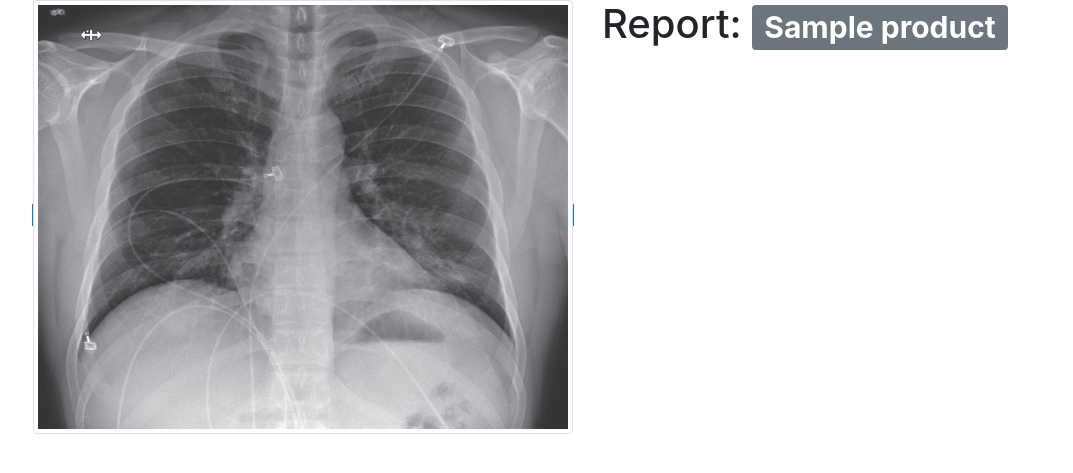
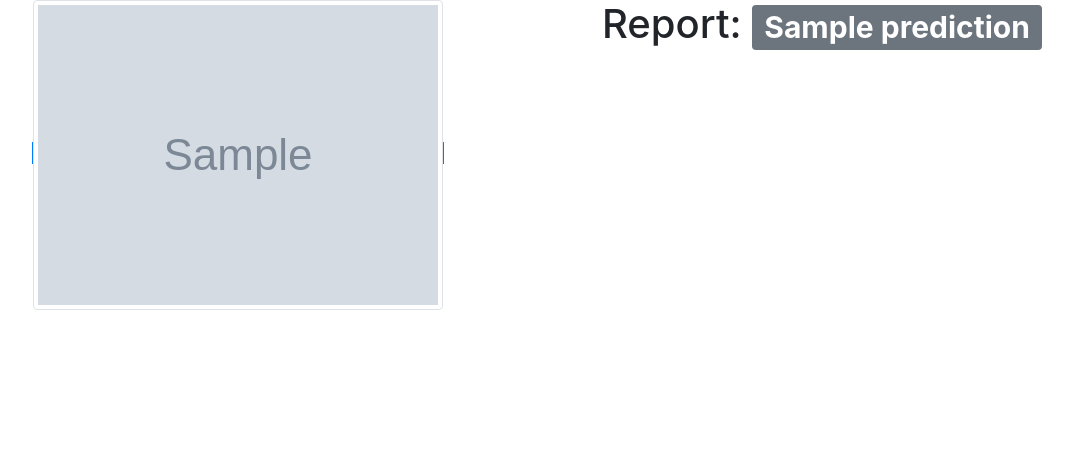
Before and after one commit to daynerz/XRayPredictor, a Flask app: template templates/predict.html in a window 1280 px wide. Shown: the top 473 px of the page, without its empty margins (53-1126 px from the left). Run offline with Flask 2, Linux system fonts and the light colour scheme; the template is opened without the code that fills it: most values are stand-ins (such as "Sample title", 1, 10 or a date in 2020); grey boxes marked "Sample" are stand-in pictures; parts of the project's set-up code (start-up, migrations or seed data) failed here and were passed over; some libraries are stand-ins or nearby versions.

Commit message:
render user image and format prediction

```diff
--- a/app.py
+++ b/app.py
@@ -22,7 +22,7 @@ def predict():
         output = getPrediction(file_path)
         print(output)
 
-    return render_template('predict.html', product = output, user_image = file_path, file_name=filename)
+    return render_template('predict.html', prediction = output, user_image = '/static/'+filename, file_name=filename)
 
 if __name__ == "__main__":
     app.run()
--- a/main.py
+++ b/main.py
@@ -68,7 +68,6 @@ model.save('saved_model.h5')
 
 # Prediction
 def getPrediction(image_path):
-    print("this is image path: ", image_path)
     image = load_img(image_path, target_size=(224, 224))
     image = img_to_array(image)
     image = image.reshape((1, image.shape[0], image.shape[1], image.shape[2]))
@@ -76,12 +75,10 @@ def getPrediction(image_path):
     pred = model.predict(image)
     for index, probability in enumerate(pred):
         if probability > 0.5:
-            print(probability[0])
-            prob = round(probability[0], 2) * 100
-            print("prob = ", prob)
+            prob = round(probability[0]*100, 2)
+            # print("prob = ", prob)
             return (str(prob) + "% Normal")
         else:
-            print(probability[0])
-            prob = (1-round(probability[0], 2)) * 100
-            print("prob = ", prob)
+            prob = round((1-probability[0])*100, 2)
+            # print("prob = ", prob)
             return (str(prob) + "% COVID19 Pneumonia")
--- a/templates/predict.html
+++ b/templates/predict.html
@@ -15,12 +15,12 @@
 
     <div class="col-sm">
       <span class="border border-primary">
-        <img src="/static/nejmoa2001191_f4.jpeg" alt={{file_name}} class="img-thumbnail">
+        <img src={{user_image}} alt={{file_name}} class="img-thumbnail">
       </span>
     </div>
 
     <div class="col-sm">
-      <h1>Report: <span class="badge badge-secondary">{{product}}</span></h1>
+      <h1>Report: <span class="badge badge-secondary">{{prediction}}</span></h1>
     </div>
 
   </div>
```
